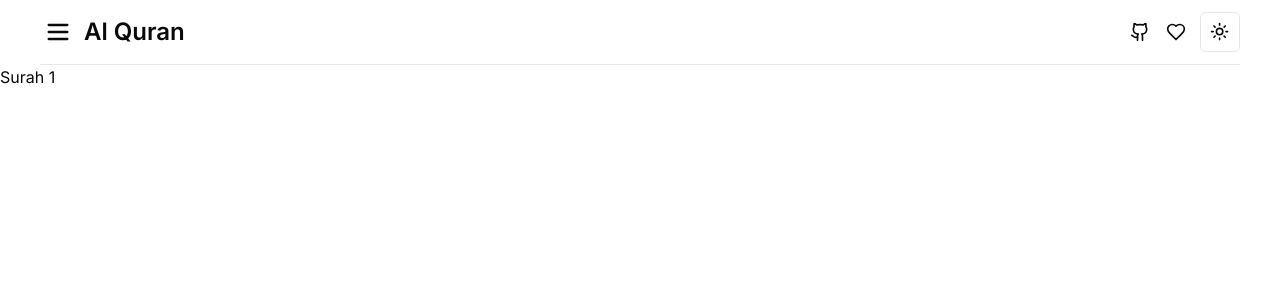
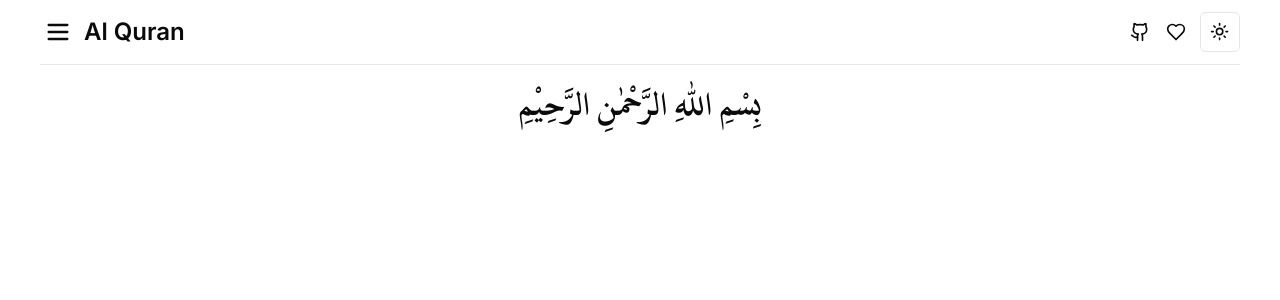
Before and after one commit to aftabrehan/quran, a Next.js app: page /surah/1 in a window 1280 px wide. Shown: the top 300 px of the page. Built offline with nearby package versions, Linux system fonts and the light colour scheme.

Commit message:
Bismillah Header

```diff
--- a/app/surah/[surahnum]/page.tsx
+++ b/app/surah/[surahnum]/page.tsx
@@ -10,8 +10,10 @@ export default async function page({
 
 
     return (
-    <div>
-        <h1>Surah {surahnum}</h1>
+        <main className="flex w-full max-h-screen items-center justify-center">
+            <div className="w-full lg:w-2/3 mx-4 md:mx-7 lg:mx-10 mt-5 mb-5 h-full items-center justify-center">
+                <p className="font-uthmanic h-auto text-center font-bold text-4xl">بِسْمِ اللهِ الرَّحْمٰنِ الرَّحِيْمِ</p>
             </div>
+        </main>
     );
 }
```
Lines whose indentation alone changed are shown as unchanged.
